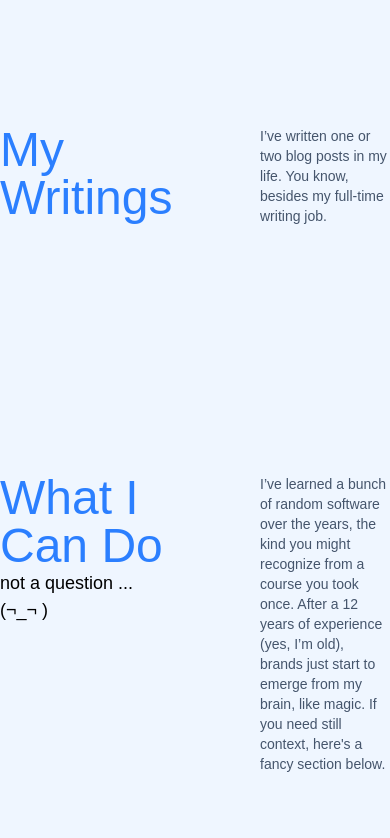
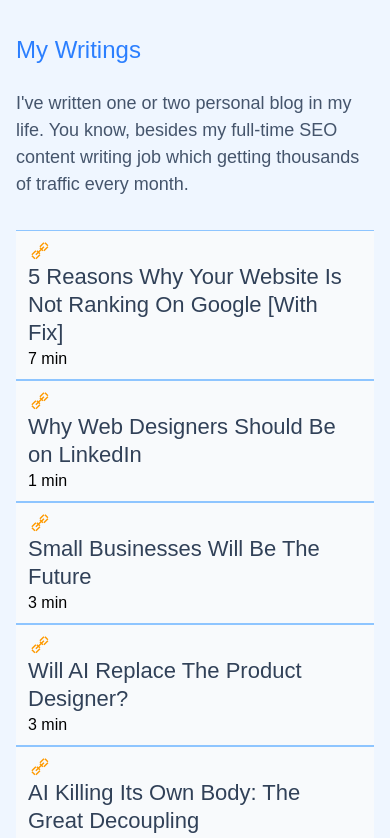
Before and after one commit to ababir31/personal-site, a Vue app in the folder ab-port/: page / in a window 390 px wide. Shown: the part 6660-7498 px from the top of the page. Built offline with nearby package versions, Linux system fonts and the light colour scheme; a web font is replaced by a local one.

Commit message:
Blog section completed

```diff
--- /dev/null
+++ b/ab-port/src/assets/blog-data.json
@@ -0,0 +1,51 @@
+[
+  {
+    "id": 1,
+    "image": "https://media.licdn.com/dms/image/v2/D5612AQG1XkVdqSxQsw/article-cover_image-shrink_720_1280/article-cover_image-shrink_720_1280/0/1679140148790?e=1772668800&v=beta&t=Qa7j2cdWCDDrJvPu_B8uSM6sfU1HJnV-vvgQXcmHPsE",
+    "title": "5 Reasons Why Your Website Is Not Ranking On Google [With Fix]",
+    "read": "7 min",
+    "URL": "https://www.linkedin.com/pulse/5-reasons-why-your-website-ranking-google-fix-md-ariful-basher/?trackingId=NN0Xn%2FrEQPO8ILdCUw8WoA%3D%3D"
+  },
+  {
+    "id": 2,
+    "image": "https://media.licdn.com/dms/image/v2/D5612AQFbWaDV2RHY6g/article-cover_image-shrink_720_1280/article-cover_image-shrink_720_1280/0/1700812788480?e=1772668800&v=beta&t=HmV29ZN_iPjSV3pTowFKN3QEhP94eG09AwtNXI1unU0",
+    "title": "Why Web Designers Should Be on LinkedIn",
+    "read": "1 min",
+    "URL": "https://www.linkedin.com/pulse/why-web-designers-should-linkedin-md-ariful-basher-kffuc/?trackingId=NN0Xn%2FrEQPO8ILdCUw8WoA%3D%3D"
+  },
+  {
+    "id": 3,
+    "image": "https://media.licdn.com/dms/image/v2/D4D12AQEB4T6FRJOC7g/article-cover_image-shrink_720_1280/article-cover_image-shrink_720_1280/0/1715830897164?e=1772668800&v=beta&t=TXqXPkLDCd-ty8LO13sVrmG2WNK_VoAZ9-7tI8mp8r4",
+    "title": "Small Businesses Will Be The Future",
+    "read": "3 min",
+    "URL": "https://www.linkedin.com/pulse/small-businesses-future-md-ariful-basher-ksq8f/?trackingId=NN0Xn%2FrEQPO8ILdCUw8WoA%3D%3D"
+  },
+  {
+    "id": 4,
+    "image": "https://media.licdn.com/dms/image/v2/D5612AQHWVMdWBtCxCw/article-cover_image-shrink_720_1280/article-cover_image-shrink_720_1280/0/1719894222337?e=1772668800&v=beta&t=Yq8bMAD93lQ2Jqcja8PtX2vUgjT646RpHZkKIGqOGKU",
+    "title": "Will AI Replace The Product Designer?",
+    "read": "3 min",
+    "URL": "https://www.linkedin.com/pulse/ai-replace-product-designer-md-ariful-basher-dpn2c/?trackingId=NN0Xn%2FrEQPO8ILdCUw8WoA%3D%3D"
+  },
+  {
+    "id": 5,
+    "image": "https://media.licdn.com/dms/image/v2/D5612AQGpC4kWpbvBaQ/article-cover_image-shrink_720_1280/B56ZeMlr9PH8AI-/0/1750410384969?e=1772668800&v=beta&t=U1KICe7vzyaCX-vnT_pb6SQdFLePJwMwSefrAC7g09g",
+    "title": "AI Killing Its Own Body: The Great Decoupling",
+    "read": "3 min",
+    "URL": "https://www.linkedin.com/pulse/ai-killing-its-own-body-great-decoupling-md-ariful-basher-lro9c/?trackingId=NN0Xn%2FrEQPO8ILdCUw8WoA%3D%3D"
+  },
+  {
+    "id": 6,
+    "image": "https://media.licdn.com/dms/image/v2/D5612AQHRco8WTVQUHw/article-cover_image-shrink_720_1280/B56ZiYM3qkHcAI-/0/1754900178510?e=1772668800&v=beta&t=e_v0RznR-Vg78Ezt0V6WdXrDAimFqdZ1_EKUBhk5wIg",
+    "title": "AI Is Streamlining Content Writing, But at What Cost?",
+    "read": "2 min",
+    "URL": "https://www.linkedin.com/pulse/ai-streamlining-content-writing-what-cost-md-ariful-basher-kzlgc/?trackingId=NN0Xn%2FrEQPO8ILdCUw8WoA%3D%3D"
+  },
+  {
+    "id": 7,
+    "image": "https://media.licdn.com/dms/image/v2/D5612AQGMItM7aPvkzg/article-cover_image-shrink_720_1280/B56ZoAHduCIYAI-/0/1760938549530?e=1772668800&v=beta&t=PMNnMlyBQcXEkv4nr36dUDXeBU2LfVOUEplhlfCvulU",
+    "title": "Say Hi at WordCamp",
+    "read": "2 min",
+    "URL": "https://www.linkedin.com/pulse/say-hi-wordcamp-md-ariful-basher-kmxsc/?trackingId=NN0Xn%2FrEQPO8ILdCUw8WoA%3D%3D"
+  }
+]
--- a/ab-port/src/components/SectionBlog.vue
+++ b/ab-port/src/components/SectionBlog.vue
@@ -1,15 +1,55 @@
-<script setup></script>
+<script setup>
+import IconLink from '@/components/icons/IconLink.vue'
+
+import BlogData from '@/assets/blog-data.json'
+</script>
 
 <template>
-  <div class="py-[124px] mx-auto max-w-[1200px] grid items-start grid-cols-12 gap-6">
-    <div class="col-span-6">
-      <h2 class="text-[3rem] leading-12 text-blue-500">My Writings</h2>
+  <div
+    class="py-8 md:py-16 lg:pt-[124px] mx-auto max-w-[1200px] grid items-start grid-cols-1 md:grid-cols-12 gap-6 px-4 sm:px-6 lg:px-0"
+  >
+    <div class="col-span-1 md:col-span-6">
+      <h2
+        class="text-2xl sm:text-3xl md:text-4xl lg:text-[3rem] leading-8 sm:leading-10 md:leading-12 lg:leading-12 text-blue-500"
+      >
+        My Writings
+      </h2>
     </div>
-    <div class="col-start-9 col-span-5">
-      <p class="text-[0.875rem]! leading-5! text-slate-600">
-        I’ve written one or two blog posts in my life. You know, besides my full-time writing job.
+    <div class="col-span-1 md:col-start-9 md:col-span-5">
+      <p class="text-xs sm:text-sm md:text-base lg:text-[0.875rem]! leading-5 text-slate-600">
+        I've written one or two personal blog in my life. You know, besides my full-time SEO content
+        writing job which getting thousands of traffic every month.
       </p>
     </div>
+  </div>
+
+  <div
+    class="mx-auto max-w-[1200px] grid items-start grid-cols-1 md:grid-cols-12 gap-0! px-4 sm:px-6 lg:px-0 lg:pb-[124px]"
+  >
+    <a
+      v-for="items in BlogData"
+      :key="items.id"
+      :href="items.URL"
+      target="_blank"
+      class="group py-2 md:py-4 my-0 lg:py-4 col-span-12 flex flex-wrap justify-between items-center border-t border-b border-blue-300 bg-slate-50 px-3"
+    >
+      <div>
+        <icon-link class="rotate-0 duration-240 ease-out group-hover:rotate-25" />
+      </div>
+      <div
+        class="w-2xs h-auto relative duration-240 ease-out opacity-0 left-2 group-hover:left-0 group-hover:opacity-100"
+      >
+        <img :src="items.image" alt="" class="absolute -bottom-18 left-0" />
+      </div>
+      <div class="w-80">
+        <h3
+          class="text-[1.375rem]! leading-7 text-slate-700 duration-500 ease-out group-hover:text-blue-500"
+        >
+          {{ items.title }}
+        </h3>
+      </div>
+      <div>{{ items.read }}</div>
+    </a>
   </div>
 </template>
 
--- /dev/null
+++ b/ab-port/src/components/icons/IconLink.vue
@@ -0,0 +1,12 @@
+<script setup></script>
+
+<template>
+  <svg width="24" height="24" viewBox="0 0 24 24" fill="none" xmlns="http://www.w3.org/2000/svg">
+    <path
+      d="M12.432 8.35186L11.424 7.34386L15.408 3.35986L16.416 4.36786L12.432 8.35186ZM19.392 7.34386L20.4 6.33586L17.424 3.35986L16.416 4.36786L19.392 7.34386ZM7.44001 19.3439L4.41601 16.3199L3.40801 17.3279L6.43201 20.3519L7.44001 19.3439L8.40001 20.3039L12.432 16.3199L11.424 15.3119L7.44001 19.3439ZM15.408 11.3279L16.416 12.3359L20.4 8.35186L19.392 7.34386L15.408 11.3279ZM14.448 10.3199L16.416 8.35186L15.408 7.34386L13.392 9.31186L12.432 8.35186L11.424 9.35986L12.384 10.3199L10.368 12.3359L9.36001 11.3279L8.40001 12.2879L7.39201 11.3279L3.36001 15.3119L4.36801 16.3199L8.40001 12.3359L9.36001 13.2959L7.34401 15.2639L8.35201 16.2719L10.368 14.3039L11.376 15.2639L12.432 14.3039L11.424 13.3439L13.392 11.3279L14.352 12.3359L15.36 11.3279L14.448 10.3199Z"
+      fill="#FE9A00"
+    />
+  </svg>
+</template>
+
+<style scoped></style>
```
